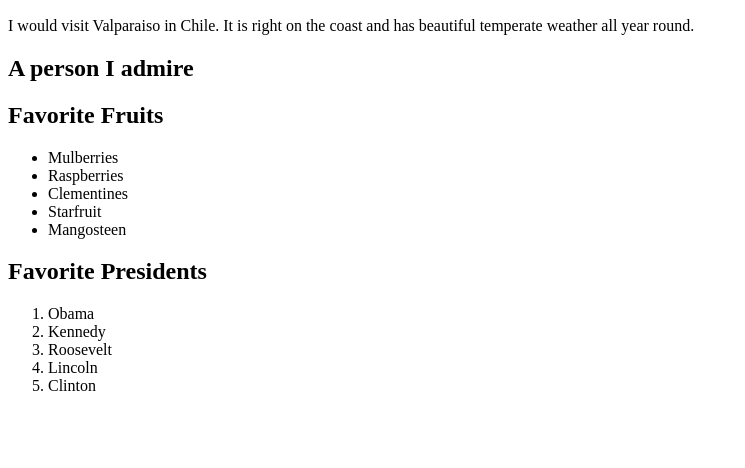
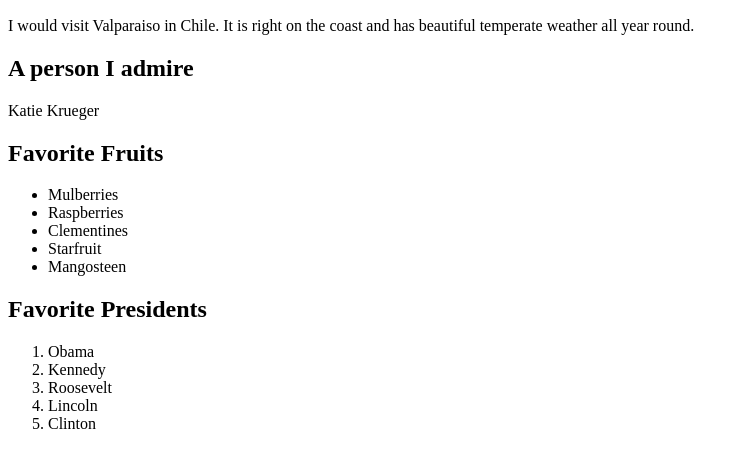
Before and after one commit to thom5613/exercises, a plain HTML site: page Index.html in a window 1280 px wide. Shown: the part 110-578 px from the top of the page, without its empty margins (0-745 px from the left). Drawn offline with Linux system fonts and the light colour scheme.

Commit message:
Add files via upload

```diff
--- a/Index.html
+++ b/Index.html
@@ -10,7 +10,7 @@
     <h2>A place I would like to visit</h2>
         <p>I would visit Valparaiso in Chile. It is right on the coast and has beautiful temperate weather all year round.</p>
     <h2>A person I admire</h2>
-        <p></p>
+        <p>Katie Krueger</p>
     <h2>Favorite Fruits</h2>
         <ul>
             <li>Mulberries</li>
```
